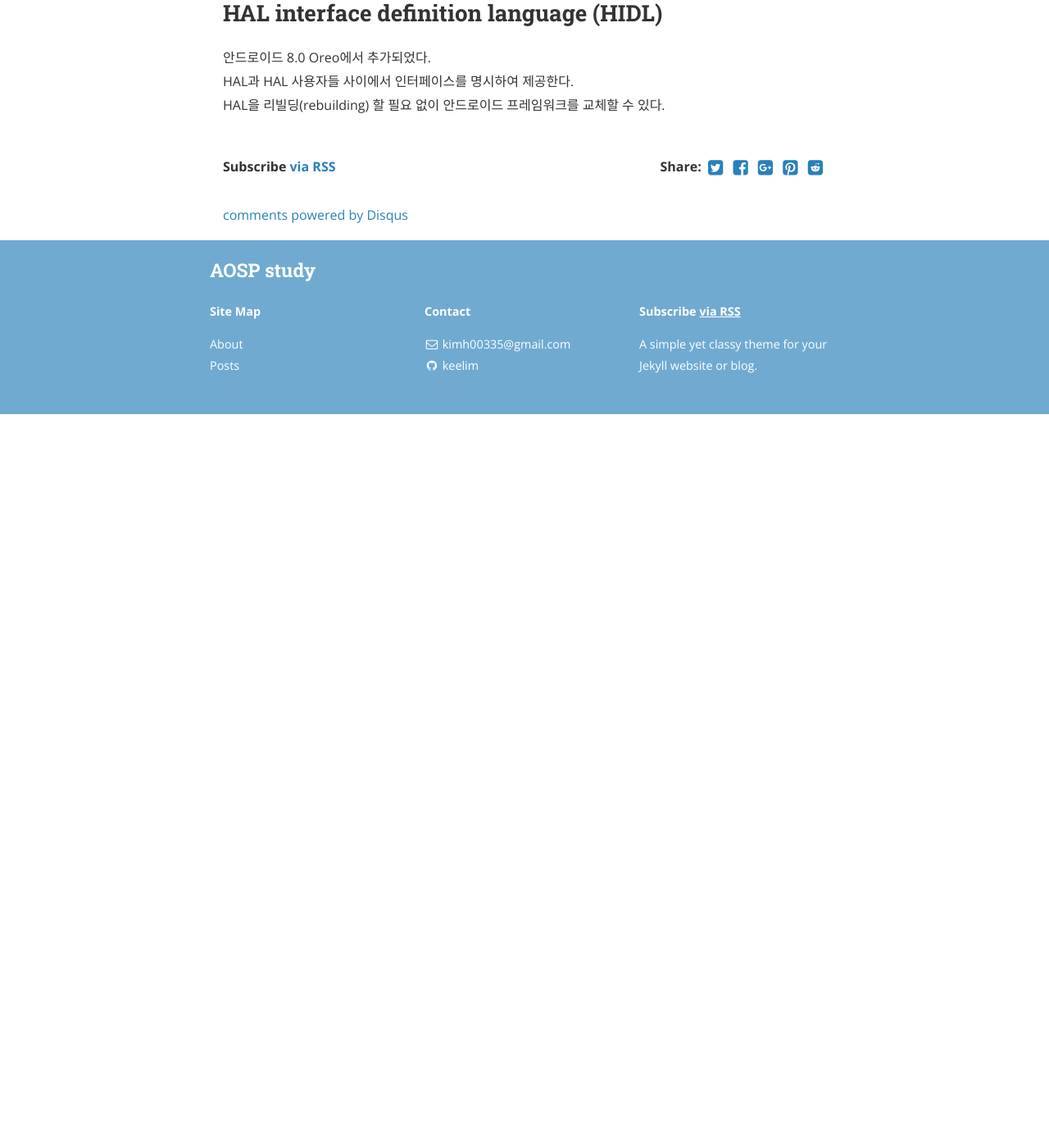
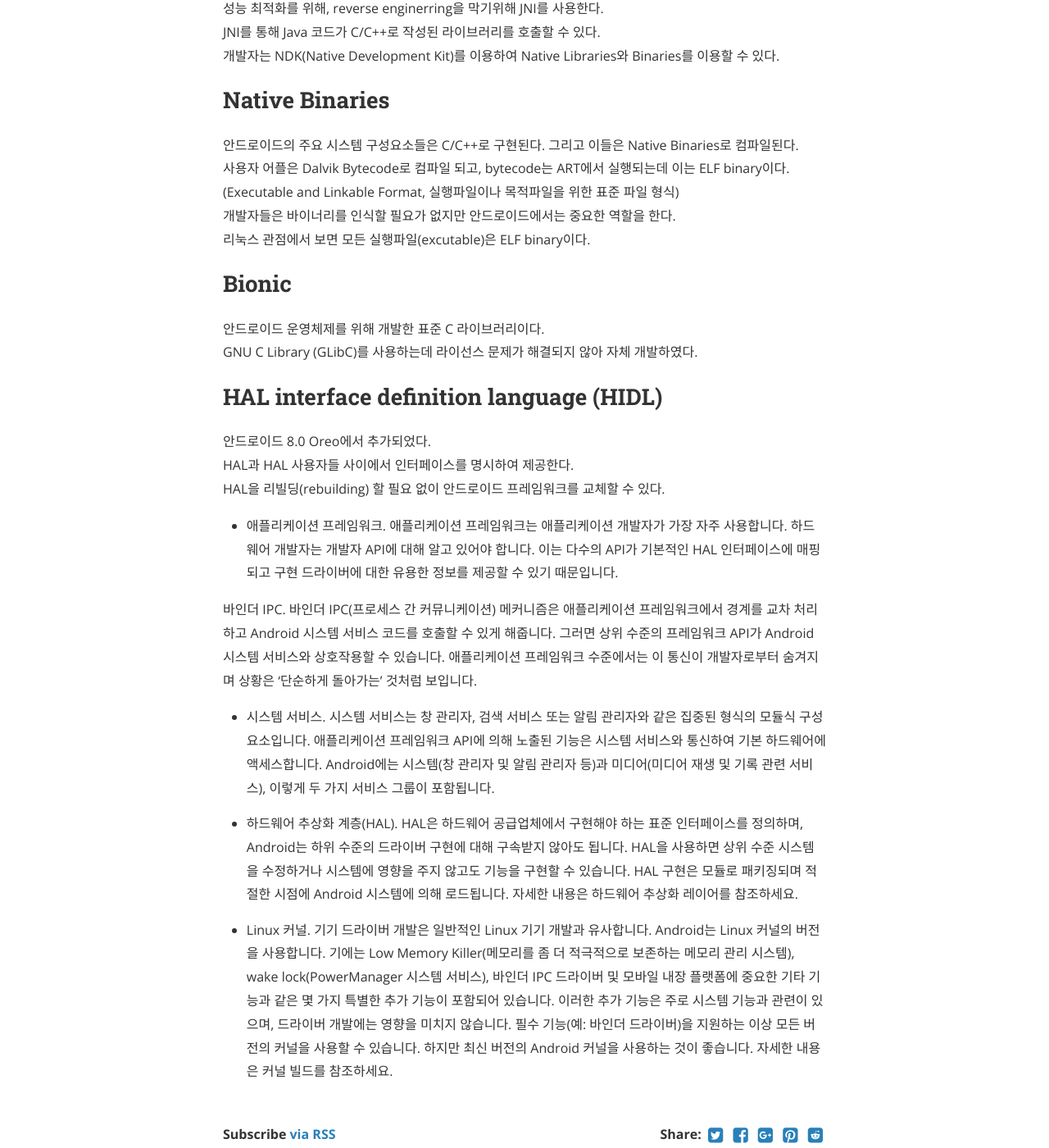
Before and after one commit to keelim/when-aosp, a Jekyll site: the page built from docs/_posts/2020-02-24-안드로이드-프레임워크-개선-계획.markdown, in a window 1280 px wide and 1400 px high, scrolled down 3238 px. Shown: the whole window at 82% size. Built offline with Jekyll 4.4.1, drawn with Linux system fonts in a browser that asks for light colours; nearby versions of some CDN libraries; comment, search, counter and statistics services are not loaded; before the commit the page ends 3743 px from its top, so only the background shows below that; some of the changed text lies outside the part shown.

Commit message:
2020 02 17

```diff
--- a/docs/_posts/2020-02-24-안드로이드-프레임워크-개선-계획.markdown
+++ b/docs/_posts/2020-02-24-안드로이드-프레임워크-개선-계획.markdown
@@ -1,12 +1,10 @@
 ---
 layout: post
-title: "안드로이드 프레임워크 개선 계획"
+title: "안드로이드 프레임워크 개선 계획(작성중)"
 date: 2019-03-14 11:20:22
 author: Keelim
 categories: AOSP
 ---
-
-최종 수정일 : 2019-03-14
 
 # 안드로이드 개요
 안드로이드는 스마트폰, 태블릿 등과 같은 모바일 디바이스를 위한 오픈 소스 운영체제이다.
@@ -15,10 +13,14 @@
 안드로이드를 여러 계층의 구조로 나누어 볼 수 있다.
 
 ---
+
 # 안드로이드 구조
 ![텍스트](https://source.android.com/images/android_framework_details.png)
 
 사진출처 : https://source.android.com/images/android_framework_details.png
+
+![텍스트](https://source.android.com/devices/images/ape_fwk_all.png)
+
 
 안드로이드의 구조는 크게 애플리케이션(앱), 안드로이드 프레임워크, 네이티브 라이브러리, 안드로이드 런타임, 하드웨어 추상화 계층, 리눅스 커널로 구성된다.
 
@@ -86,3 +88,28 @@
 안드로이드 8.0 Oreo에서 추가되었다.
 HAL과 HAL 사용자들 사이에서 인터페이스를 명시하여 제공한다.
 HAL을 리빌딩(rebuilding) 할 필요 없이 안드로이드 프레임워크를 교체할 수 있다.
+
+
+- 애플리케이션 프레임워크. 애플리케이션 프레임워크는 애플리케이션 개발자가 가장 자주 사용합니다. 하드웨어 개발자는 개발자 API에 대해 알고 있어야 합니다. 이는 다수의 API가 기본적인 HAL 인터페이스에 매핑되고 구현 드라이버에 대한 유용한 정보를 제공할 수 있기 때문입니다.
+
+바인더 IPC. 바인더 IPC(프로세스 간 커뮤니케이션) 메커니즘은 애플리케이션 프레임워크에서 경계를 교차 처리하고 Android 시스템 서비스 코드를 호출할 수 있게 해줍니다. 그러면 상위 수준의 프레임워크 API가 Android 시스템 서비스와 상호작용할 수 있습니다.
+애플리케이션 프레임워크 수준에서는 이 통신이 개발자로부터 숨겨지며 상황은 '단순하게 돌아가는' 것처럼 보입니다.
+
+- 시스템 서비스. 시스템 서비스는 창 관리자, 검색 서비스 또는 알림 관리자와 같은 집중된 형식의 모듈식 구성요소입니다. 애플리케이션 프레임워크 API에 의해 노출된 기능은 시스템 서비스와 통신하여 기본 하드웨어에 액세스합니다. Android에는 시스템(창 관리자 및 알림 관리자 등)과 미디어(미디어 재생 및 기록 관련 서비스),
+이렇게 두 가지 서비스 그룹이 포함됩니다.
+
+- 하드웨어 추상화 계층(HAL).
+HAL은 하드웨어 공급업체에서 구현해야 하는 표준 인터페이스를 정의하며,
+Android는 하위 수준의 드라이버 구현에 대해 구속받지 않아도 됩니다.
+HAL을 사용하면 상위 수준 시스템을 수정하거나 시스템에 영향을 주지 않고도 기능을 구현할 수 있습니다.
+HAL 구현은 모듈로 패키징되며 적절한 시점에 Android 시스템에 의해 로드됩니다.
+자세한 내용은 하드웨어 추상화 레이어를 참조하세요.
+
+- Linux 커널.
+기기 드라이버 개발은 일반적인 Linux 기기 개발과 유사합니다. Android는 Linux 커널의 버전을 사용합니다.
+ 기에는 Low Memory Killer(메모리를 좀 더 적극적으로 보존하는 메모리 관리 시스템),
+ wake lock(PowerManager 시스템 서비스),
+ 바인더 IPC 드라이버 및 모바일 내장 플랫폼에 중요한 기타 기능과 같은 몇 가지 특별한 추가 기능이 포함되어 있습니다.
+ 이러한 추가 기능은 주로 시스템 기능과 관련이 있으며, 드라이버 개발에는 영향을 미치지 않습니다.
+ 필수 기능(예: 바인더 드라이버)을 지원하는 이상 모든 버전의 커널을 사용할 수 있습니다.
+ 하지만 최신 버전의 Android 커널을 사용하는 것이 좋습니다. 자세한 내용은 커널 빌드를 참조하세요.
--- /dev/null
+++ b/docs/googlea06e4565aa8b4cb0.html
@@ -0,0 +1 @@
+google-site-verification: googlea06e4565aa8b4cb0.html
```
Also changed, not shown: 1 other file.
